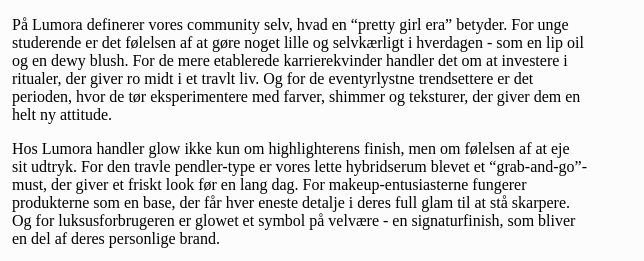
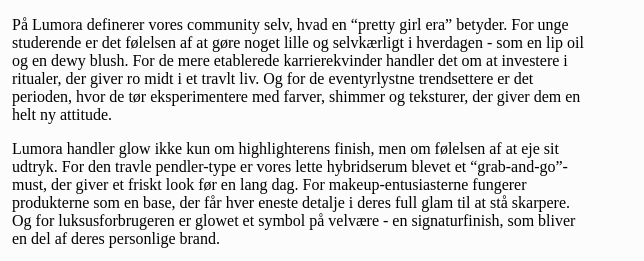
Before and after one commit to Justy488/tema5_sandkassesite, a plain HTML site: page index.html in a window 1280 px wide. Shown: the part 611-872 px from the top of the page, 636-1280 px from the left. Drawn offline with Linux system fonts and the light colour scheme; files whose address does not match are found by name; a web font is replaced by a local one.

Commit message:
teskst ændringer i index.html

```diff
--- a/index.html
+++ b/index.html
@@ -54,7 +54,7 @@
             shimmer og teksturer, der giver dem en helt ny attitude.
           </p>
           <p>
-            Hos Lumora handler glow ikke kun om highlighterens finish, men om
+            Lumora handler glow ikke kun om highlighterens finish, men om
             følelsen af at eje sit udtryk. For den travle pendler-type er vores
             lette hybridserum blevet et “grab-and-go”-must, der giver et friskt
             look før en lang dag. For makeup-entusiasterne fungerer produkterne
```
